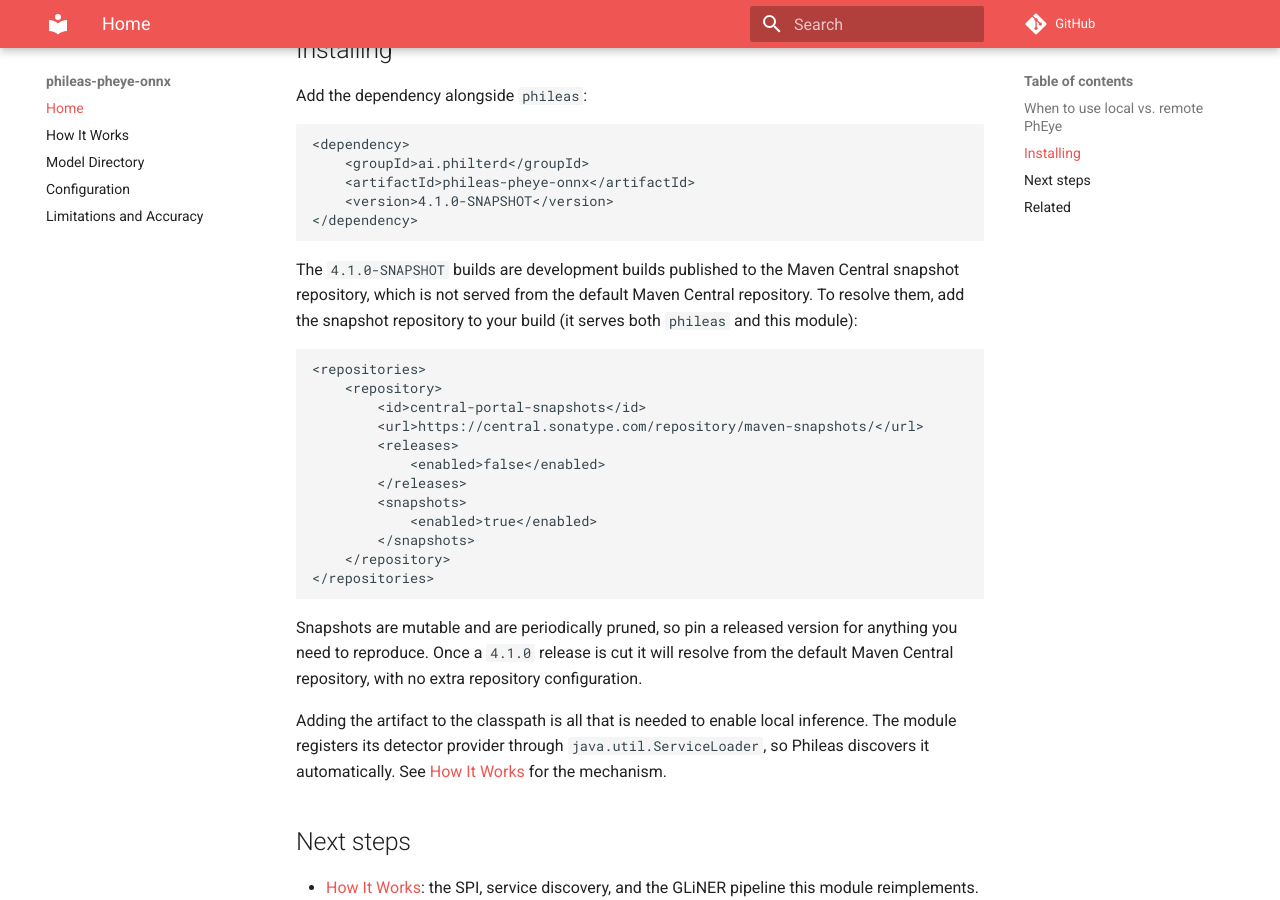
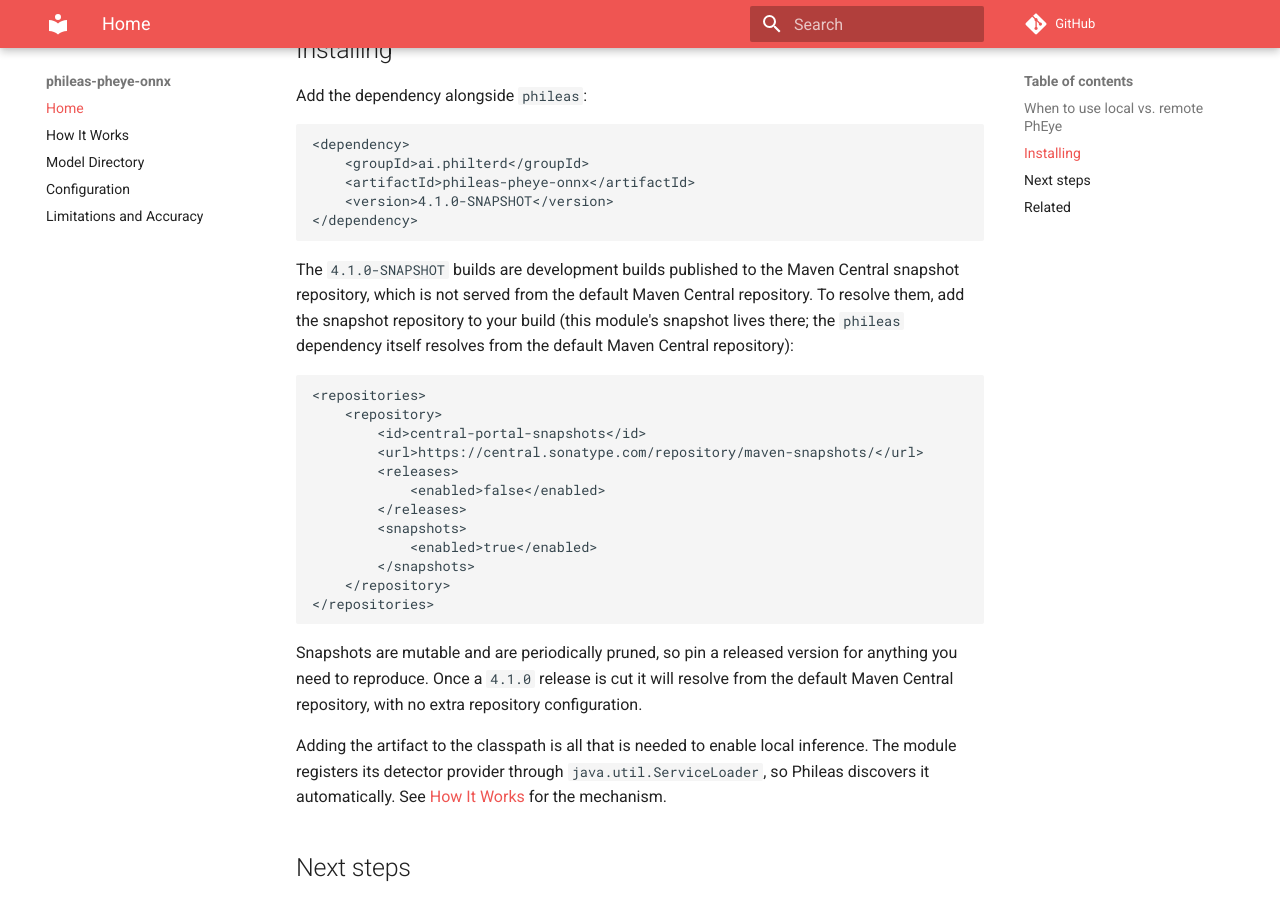
Before and after one commit to philterd/phileas-pheye-onnx, an MkDocs documentation site: the page built from docs/docs/index.md, in a window 1280 px wide and 900 px high, scrolled down 821 px. Built offline with MkDocs 1.6.1 and Material for MkDocs 9.7.7, drawn with Linux system fonts in a browser that asks for light colours; comment, search, counter and statistics services are not loaded.

Commit message:
Setting phileas to 4.1.0

````diff
--- a/docs/docs/index.md
+++ b/docs/docs/index.md
@@ -25,7 +25,7 @@
 </dependency>
 ```
 
-The `4.1.0-SNAPSHOT` builds are development builds published to the Maven Central snapshot repository, which is not served from the default Maven Central repository. To resolve them, add the snapshot repository to your build (it serves both `phileas` and this module):
+The `4.1.0-SNAPSHOT` builds are development builds published to the Maven Central snapshot repository, which is not served from the default Maven Central repository. To resolve them, add the snapshot repository to your build (this module's snapshot lives there; the `phileas` dependency itself resolves from the default Maven Central repository):
 
 ```xml
 <repositories>
--- a/pom.xml
+++ b/pom.xml
@@ -70,7 +70,7 @@
         <project.reporting.outputEncoding>UTF-8</project.reporting.outputEncoding>
 
         <!-- Project dependency versions -->
-        <phileas.version>4.1.0-SNAPSHOT</phileas.version>
+        <phileas.version>4.1.0</phileas.version>
         <onnxruntime.version>1.20.0</onnxruntime.version>
         <djl.tokenizers.version>0.31.1</djl.tokenizers.version>
         <gson.version>2.14.0</gson.version>
````
Also changed, not shown: README.md.
